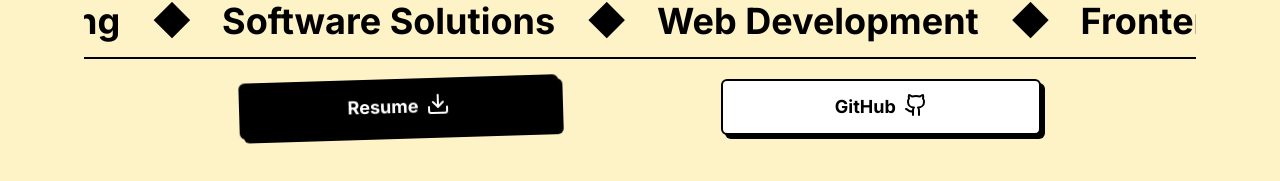
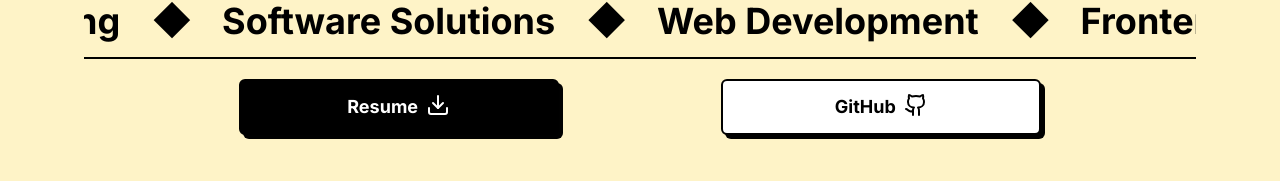
Before and after one commit to Joshuajrodrigues/dev-portfolio, a Next.js app: page / in a window 1280 px wide. Shown: the part 277-458 px from the top of the page. Built offline with nearby package versions, Linux system fonts and the light colour scheme.

Commit message:
resume animation made subtle

```diff
--- a/components/resume.tsx
+++ b/components/resume.tsx
@@ -2,20 +2,22 @@
 
 import Button from "./button";
 import { Download } from "lucide-react";
-
+import {motion} from 'framer-motion'
 export default function Resume() {
   return (
-    <div
-      className=" animate-wiggle w-full lg:w-80"
-      // animate={{
-      //   y: [1, 2, 3, 2, 1, -2, -3, -2],
-      // }}
-      // transition={{
-      //   duration: 1,
-      //   ease: "anticipate",
-      //   repeat: Infinity,
-      //   repeatDelay: 0,
-      // }}
+    <motion.div
+      className=" w-full lg:w-80"
+       animate={{
+
+        // rotateY:[0,30,0],
+         rotateZ:[-2,2,-2,2,-2,0]
+       }}
+      transition={{
+        duration: 1,
+
+        repeat: Infinity,
+        repeatDelay: 2,
+      }}
     >
       <Button
         className="text-white shadow-[4px_4px_0px_0px_rgba(1,1,1,1)] bg-black w-full lg:w-80 flex items-center justify-center "
@@ -31,6 +33,6 @@ export default function Resume() {
            Resume <Download className={`ml-2 `} />{" "}
         </span>
       </Button>
-    </div>
+    </motion.div>
   );
 }
```
